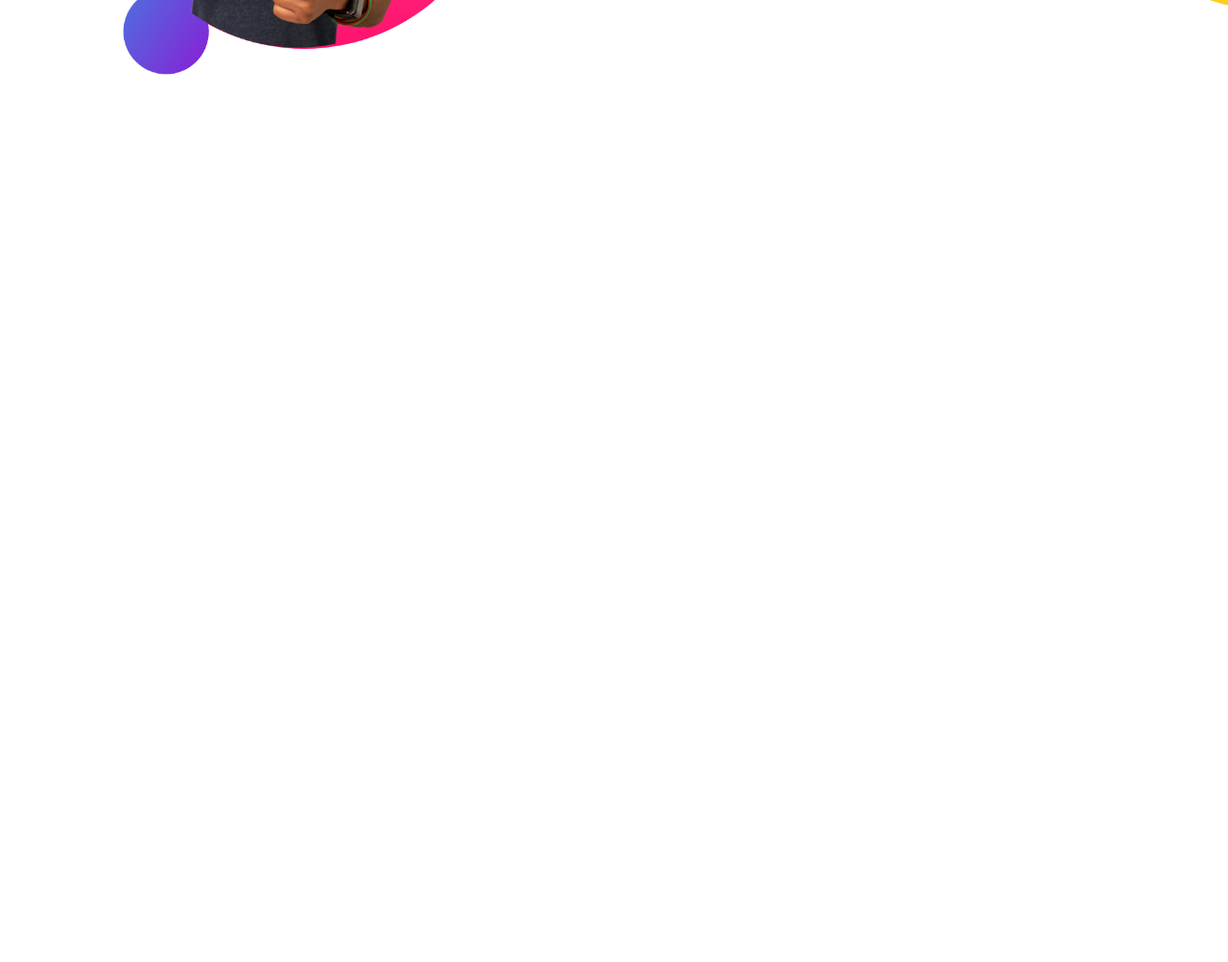
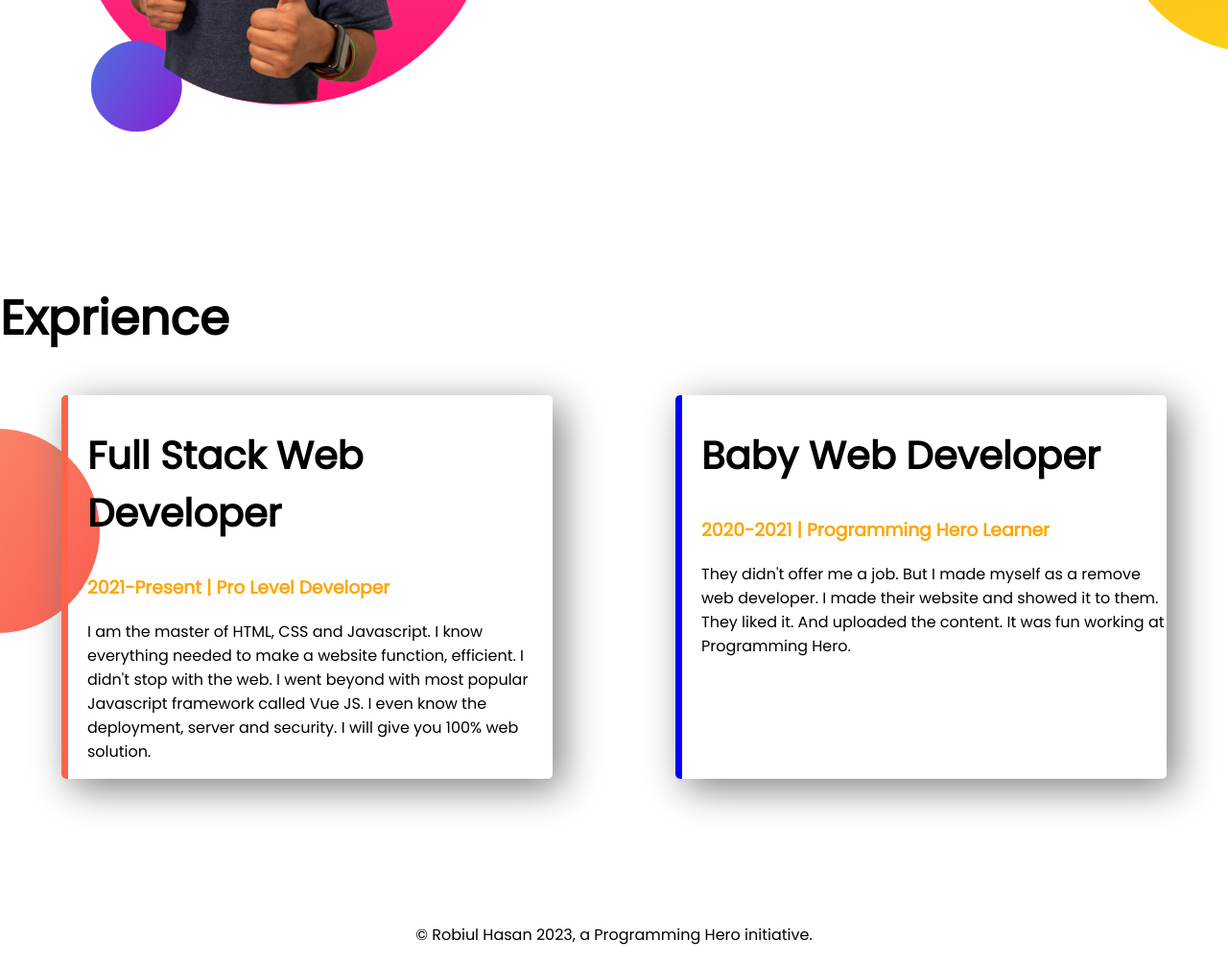
Before and after one commit to robiulhasanofficial/developer-protfolio, a plain HTML site: page index.html in a window 1280 px wide. Shown: the part 979-1982 px from the top of the page at 96% size. Before the commit the page ends 1214 px from the top, so only its background shows below. Drawn offline with Linux system fonts and the light colour scheme.

Commit message:
style border and footer

```diff
--- a/index.html
+++ b/index.html
@@ -13,7 +13,7 @@
 </head>
 
 <body>
-    <section class="top-banner">
+    <section class="top-banner flexible-container">
         <div class="half-width">
             <h1>Welcome TO</h1>
             <h1><span class="orange-color">Robiul Hasan</span> World !</h1>
@@ -35,7 +35,7 @@
         </div>
 
     </section>
-    <section class="dream-big">
+    <section class="dream-big flexible-container">
         <div class="half-width">
             <img src="images/jhankar2.png" alt="">
         </div>
@@ -49,6 +49,33 @@
             <a class="link-button" target="_blank" href="http://">DOWANLOAD REUSME</a>
         </div>
     </section>
+    <section class="experence-area">
+        <h1>Exprience</h1>
+        <div class="flexible-container">
+            <div id="full-stack-developer" class="experience-item">
+                <h2>Full Stack Web Developer</h2>
+                <h3 class="orange-color">2021-Present | Pro Level Developer</h3>
+                <p>
+                    I am the master of HTML, CSS and Javascript. I know everything needed to make a website function,
+                    efficient. I didn't stop with the web. I went beyond with most popular Javascript framework called
+                    Vue
+                    JS. I even know the deployment, server and security. I will give you 100% web solution.
+                </p>
+            </div>
+            <div id="baby-web-developer" class="experience-item">
+                <h2>Baby Web Developer</h2>
+                <h3 class="orange-color">2020-2021 | Programming Hero Learner</h3>
+                <p>
+                    They didn't offer me a job. But I made myself as a remove web developer. I made their website and
+                    showed
+                    it to them. They liked it. And uploaded the content. It was fun working at Programming Hero.
+                </p>
+            </div>
+        </div>
+    </section>
 </body>
+<footer>
+    <p>© Robiul Hasan 2023, a Programming Hero initiative.</p>
+</footer>
 
 </html>
--- a/style.css
+++ b/style.css
@@ -7,18 +7,22 @@ h1 {
     font-size: 50px;
 }
 
+h2 {
+    font-size: 40px;
+}
+
 .orange-color {
     color: orange;
 }
 
-section {
+.flexible-container {
     display: flex;
     margin-bottom: 150px;
 }
 
 .half-width {
     width: 50%;
-    padding-left: 5%;
+    padding-left: 2%;
 }
 
 .half-width img {
@@ -44,3 +48,31 @@ section {
     background-repeat: no-repeat;
     background-position: right;
 }
+
+.experience-item {
+    width: 40%;
+    margin-left: 5%;
+    margin-right: 5%;
+    border-radius: 5px;
+    padding-left: 20px;
+    box-shadow: 10px 10px 40px gray;
+
+}
+
+.experence-area {
+    background-image: url(images/exp-bg.png);
+    background-repeat: no-repeat;
+    background-position: left;
+}
+
+#full-stack-developer {
+    border-left: 7px solid tomato;
+}
+
+#baby-web-developer {
+    border-left: 7px solid blue;
+}
+
+footer p {
+    text-align: center;
+}
```
